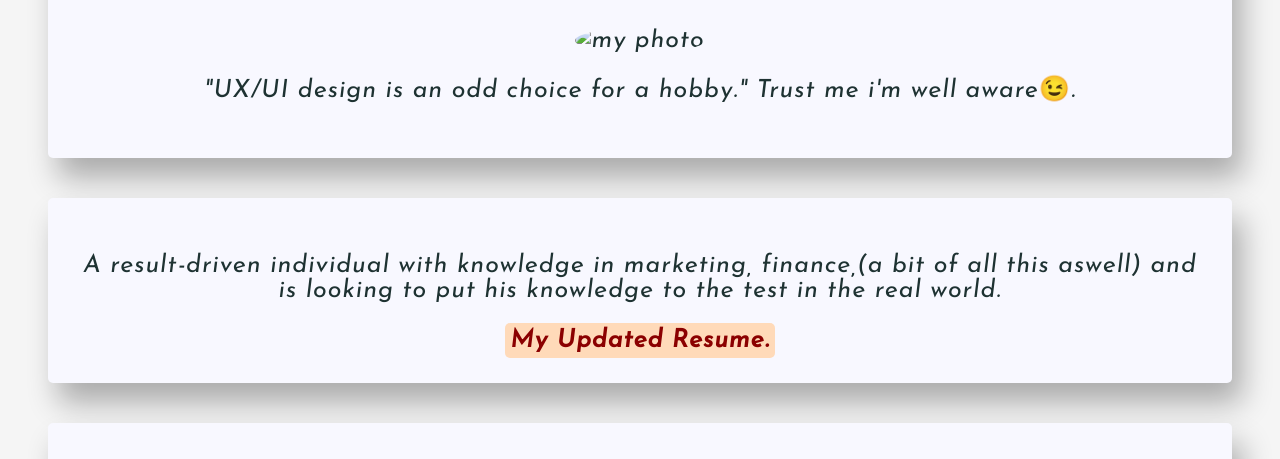
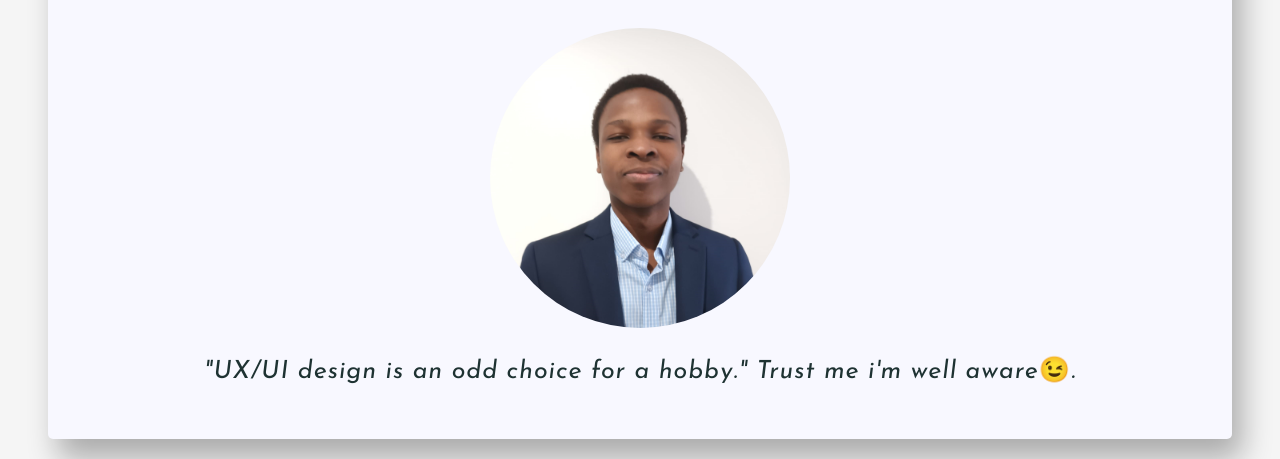
Before and after one commit to munesu-kahonde/my-profile, a plain HTML site: page index.html in a window 1280 px wide. Shown: the part 159-618 px from the top of the page. Drawn offline with Linux system fonts and the light colour scheme.

Commit message:
Update index.html

```diff
--- a/index.html
+++ b/index.html
@@ -20,7 +20,7 @@
 	<div class="card-white">
 	<h1>Hi there! I'm Munesu.</h1>
 
-	<img src=""images\profile-picture.png"" class="img-circle" alt="my photo">
+	<img src="images\profile-picture.png" class="img-circle" alt="my photo">
 	<p>"UX/UI design is an odd choice for a hobby." Trust me i'm well aware😉. </p>
 	</div>
 
```
